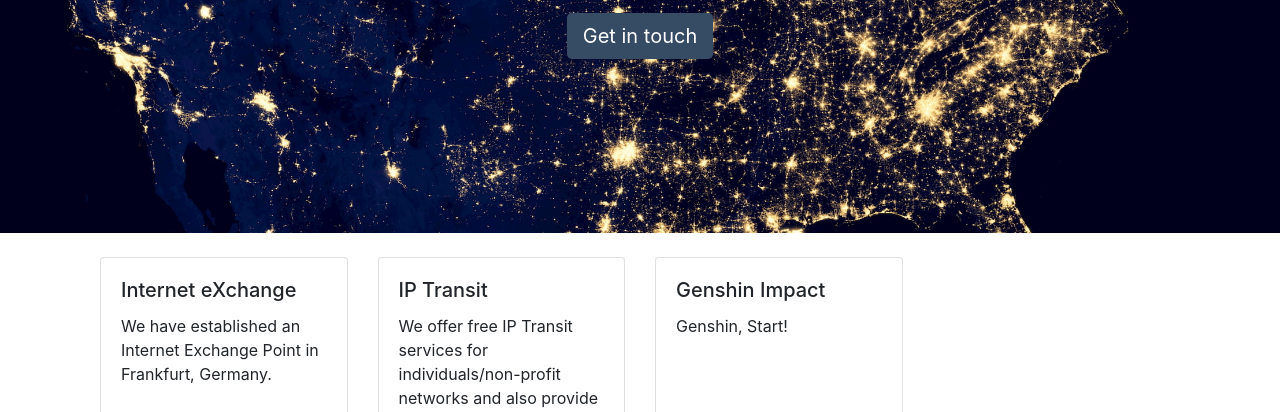
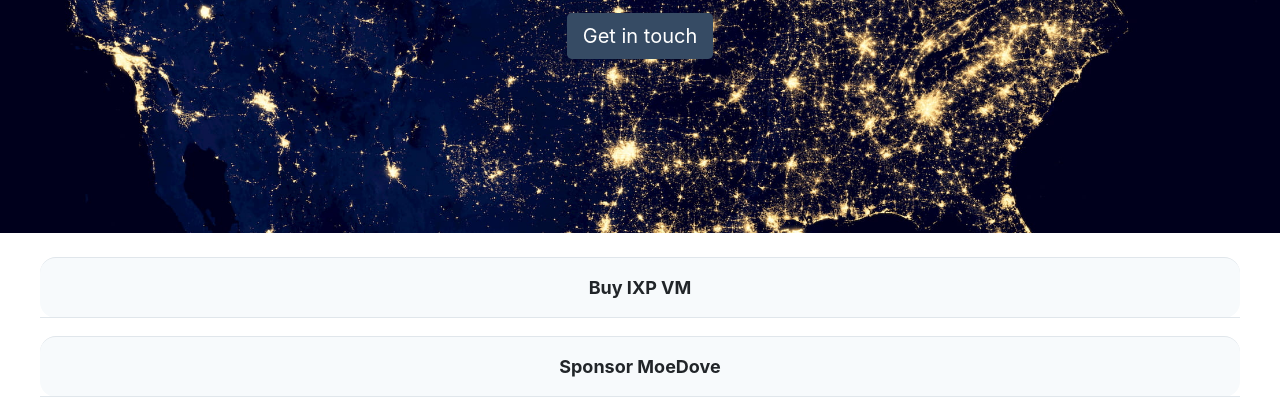
Before and after one commit to MoeDove-LLC/WEB, a plain HTML site: page index.html in a window 1280 px wide. Shown: the part 323-735 px from the top of the page. Drawn offline with Linux system fonts and the light colour scheme.

Commit message:
Update index.html

```diff
--- a/index.html
+++ b/index.html
@@ -54,6 +54,24 @@
             background-color: rgb(54, 75, 100);
             border: none;
         }
+        .stripeBox{
+            margin-right: auto;
+            margin-left: auto;
+            width: 100%;
+            max-width: 1200px;
+            border-top: 1px solid rgb(224, 230, 235);
+            border-radius: 16px;
+            background-color: rgb(247, 250, 252);
+            margin-bottom: 18px;
+        }
+        .stripeHT{
+            width: 100%;
+            padding: 16px;
+            border-bottom: 1px solid rgb(224, 230, 235);
+            font-size: 18px;
+            font-weight: bold;
+            text-align: center;
+        }
     </style>
     <section class="bgimage mb-4">
         <h1 class="display-4">Better connected</h1>
@@ -62,10 +80,28 @@
         <p class="lead"> <a class="btn btn-primary btn-lg" href="mailto:noc@moedove.com" role="button">Get in
                 touch</a> </p>
     </section>
-    <script async src="https://js.stripe.com/v3/pricing-table.js"></script>
-<stripe-pricing-table pricing-table-id="prctbl_1OwgBEP2eRgy0qdzr6ZROkF4"
-publishable-key="pk_live_51OwP0pP2eRgy0qdzqRSMVCJ603S6hBhp453Z0pbBWn2Gw6JwuMC8tfqpFIegX5kJR4bteSrHc9qCrkqlaYK0hvIK008unSTtU0">
-</stripe-pricing-table>
+    <!-- 生成一个div，带一个半透明的灰色上边框 -->
+    <div class="stripeBox">
+        <div class="stripeHT">
+            <span>
+                Buy IXP VM
+            </span>
+        </div>
+        <script async src="https://js.stripe.com/v3/pricing-table.js"></script>
+        <stripe-pricing-table pricing-table-id="prctbl_1OwgBEP2eRgy0qdzr6ZROkF4"
+        publishable-key="pk_live_51OwP0pP2eRgy0qdzqRSMVCJ603S6hBhp453Z0pbBWn2Gw6JwuMC8tfqpFIegX5kJR4bteSrHc9qCrkqlaYK0hvIK008unSTtU0">
+        </stripe-pricing-table>
+    </div>
+    <div class="stripeBox">
+        <div class="stripeHT">
+            <span>
+                Sponsor MoeDove
+            </span>
+        </div>
+        <stripe-pricing-table pricing-table-id="prctbl_1OwghMP2eRgy0qdzyEEJmLMu"
+        publishable-key="pk_live_51OwP0pP2eRgy0qdzqRSMVCJ603S6hBhp453Z0pbBWn2Gw6JwuMC8tfqpFIegX5kJR4bteSrHc9qCrkqlaYK0hvIK008unSTtU0">
+        </stripe-pricing-table>
+    </div>
     <div class="container">
         <section id="feature" class="section-padding wow fadeIn delay-05s">
             <div class="container">
```
